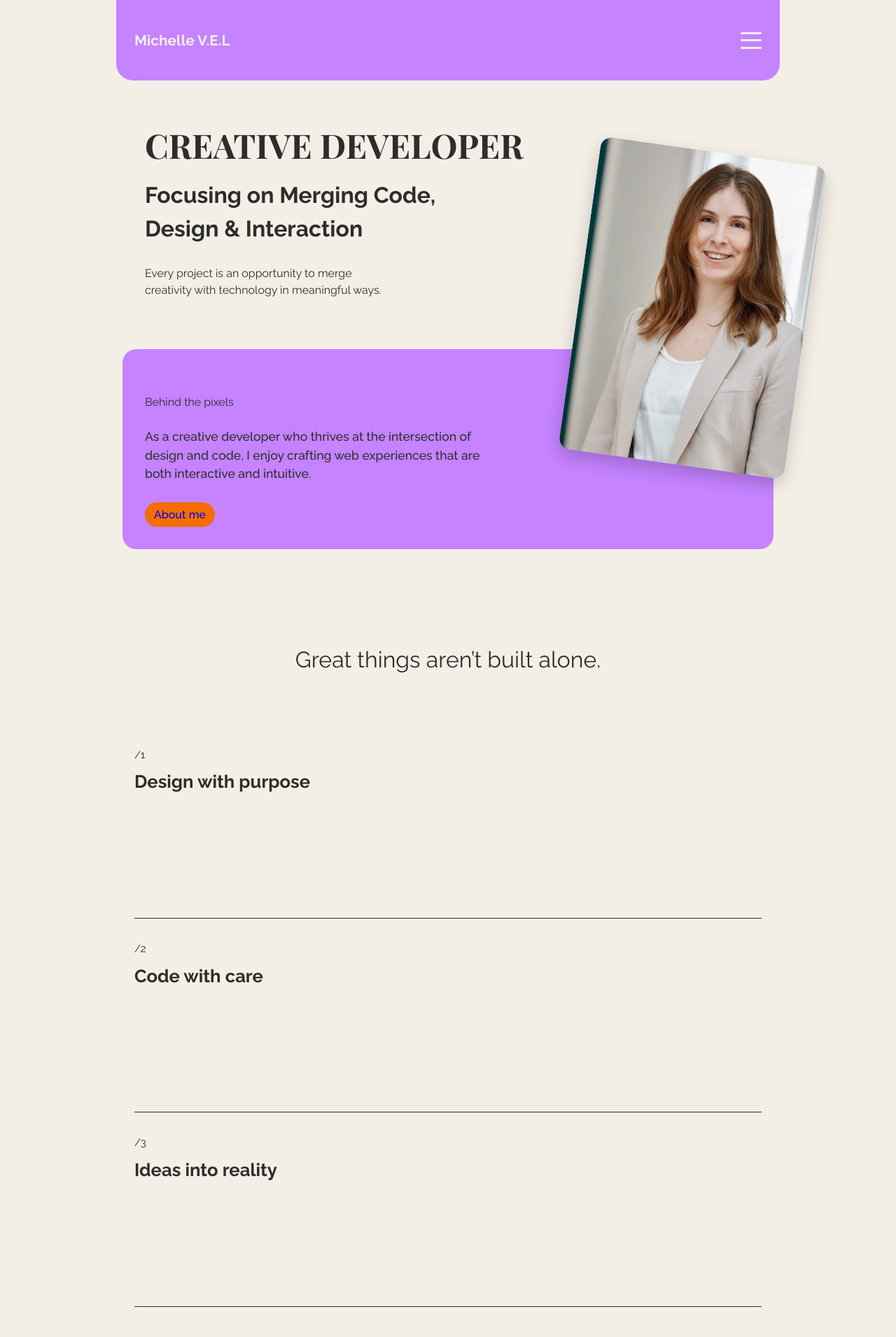
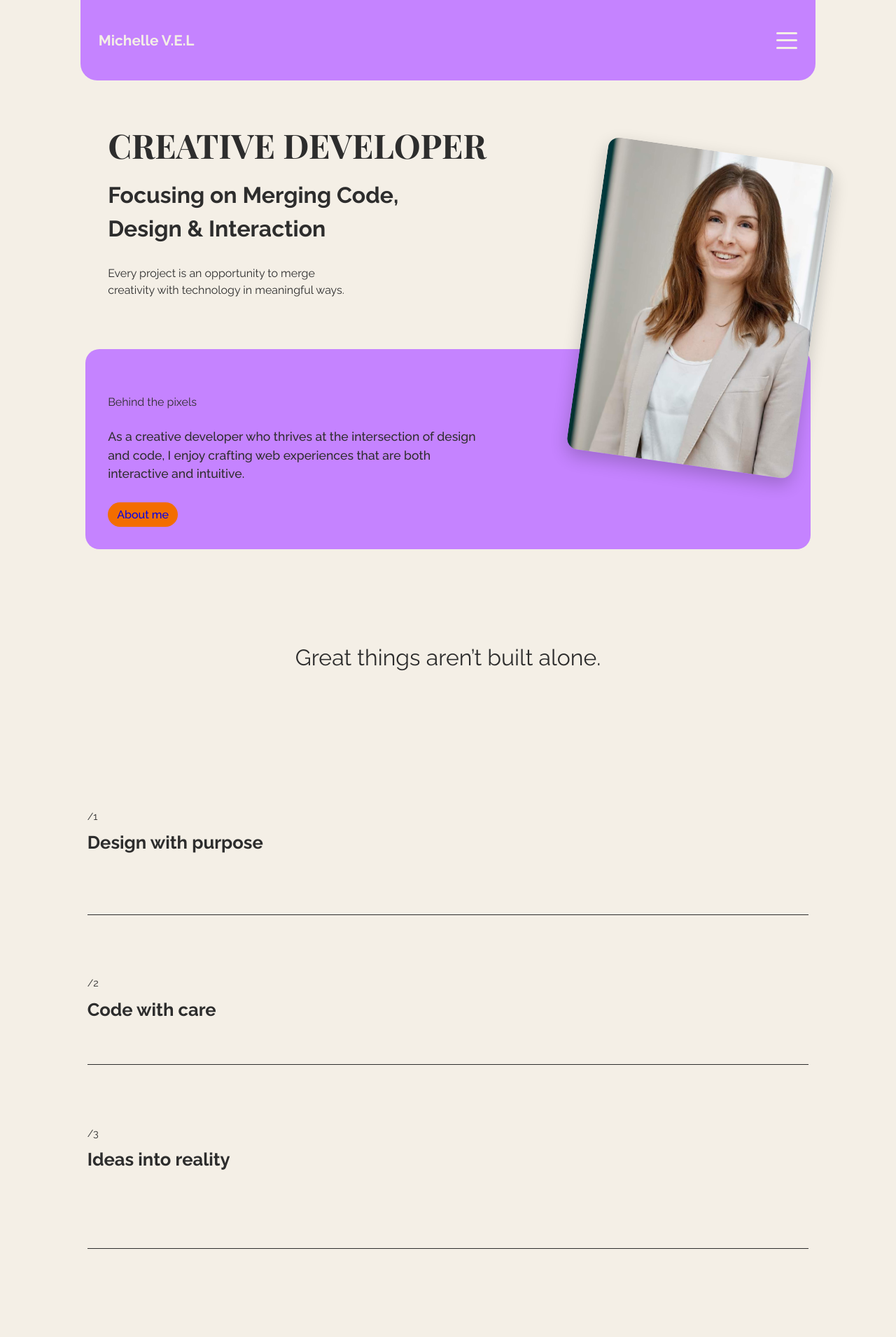
Before and after one commit to Enebye91/NewPortfolio, a React (Vite) app in the folder portfolio/: page / in a window 1280 px wide. Shown: the top 1911 px of the page at 70% size. Built offline with nearby package versions, Linux system fonts and the light colour scheme; a web font is replaced by a local one.

Commit message:
small changes landingpage

```diff
--- a/portfolio/src/index.css
+++ b/portfolio/src/index.css
@@ -22,6 +22,11 @@
   text-rendering: optimizeLegibility;
   -webkit-font-smoothing: antialiased;
   -moz-osx-font-smoothing: grayscale;
+
+  --content-max-width-mobile: 640px;
+  --content-max-width-tablet: 900px;
+  --content-max-width-desktop: 1100px;
+  --content-max-width-wide: 1200px;
 }
 
 h1 {
--- a/portfolio/src/styles/contact_section.css
+++ b/portfolio/src/styles/contact_section.css
@@ -1,5 +1,5 @@
 .section_wrapper {
-  background-color: var(--cream);
+  background-color: var(--pearlJam);
   min-height: 400px;
   display: flex;
   flex-direction: column;
@@ -14,7 +14,7 @@
   display: flex;
   justify-content: center;
   align-items: center;
-  background-color: var(--pearlJam);
+  background-color: var(--cream);
   box-shadow: 0px 10px 20px rgba(0, 0, 0, 0.1);
 }
 
@@ -44,7 +44,7 @@
   margin: 0;
   margin-bottom: 0.5rem;
   line-height: 1.2;
-  color: var(--DarkGreen);
+  color: var(--black);
   font-weight: bold;
 }
 
@@ -57,7 +57,7 @@
 .contact_button {
   width: 225px;
   height: 40px;
-  background-color: var(--purple);
+  background-color: var(--orange);
 }
 
 .contact_button a {
--- a/portfolio/src/styles/footer.css
+++ b/portfolio/src/styles/footer.css
@@ -3,6 +3,7 @@ footer {
   height: 300px;
   background-color: var(--pearlJam);
   color: var(--black);
+  font-size: 15px;
   display: flex;
   justify-content: center;
   align-items: center;
@@ -29,7 +30,8 @@ footer {
   text-align: start;
   margin: 0;
   padding: 0;
-  font: 0.8rem;
+  font-size: 15px;
+  /* font: 0.8rem; */
 }
 
 .container_div ul {
@@ -44,8 +46,8 @@ footer {
   margin: 0;
   padding: 0;
   text-decoration: none;
-  font-size: 1rem;
   color: var(--black);
+  font-size: 12px;
 }
 
 @media (min-width: 768px) {
@@ -57,7 +59,6 @@ footer {
     height: 100px;
     flex-direction: row;
     justify-content: center;
-    /* background-color: palegoldenrod; */
   }
 
   .container_div {
--- a/portfolio/src/styles/front_casestudies.css
+++ b/portfolio/src/styles/front_casestudies.css
@@ -43,7 +43,6 @@
   background-size: cover;
   height: 250px;
   width: 90%;
-  max-width: 700px;
   aspect-ratio: 16 / 9;
   border-radius: 12px;
   display: flex;
@@ -86,7 +85,6 @@
 
 .case_item {
   opacity: 0;
-  min-width: 60px;
   max-width: 150px;
   height: 35px;
   padding: 2px 14px;
@@ -139,7 +137,7 @@
     display: grid;
     grid-template-columns: repeat(15, 1fr);
     grid-template-rows: repeat(4, 1fr);
-    width: 80%;
+    width: 85%;
     margin-bottom: 2vh;
   }
 
@@ -153,7 +151,7 @@
   }
 
   .case_container {
-    min-height: 300px;
+    height: 250px;
   }
 }
 
@@ -164,7 +162,7 @@
     justify-content: space-between;
   }
   .frontcase_container {
-    width: 75%;
+    width: 80%;
   }
 
   .case_container {
@@ -174,11 +172,19 @@
 
 @media (min-width: 1280px) {
   .frontcase_container {
-    width: 70%;
-    margin-top: 10vh;
+    margin: 0vh 0vh 5vh 1vh;
   }
 
   .case_wrapper {
     width: 65%;
   }
 }
+
+@media (min-width: 1400px) {
+  .frontcase_container {
+    width: 60%;
+  }
+  .case_wrapper {
+    width: 60%;
+  }
+}
--- a/portfolio/src/styles/hero_section.css
+++ b/portfolio/src/styles/hero_section.css
@@ -77,6 +77,9 @@
   .Hero_wrapper {
     position: relative;
     grid-template-columns: repeat(15, 1fr);
+
+    max-width: 900px;
+    margin-inline: auto;
   }
 
   .Hero_text_container {
@@ -115,14 +118,18 @@
   }
 
   .note_container {
-    grid-column: 3/14;
+    grid-column: 3 / 14;
     grid-row: 5;
   }
 }
 
 @media (min-width: 1024px) {
+  .Hero_wrapper {
+    max-width: 1100px;
+  }
+
   .Hero_text_container {
-    grid-column: 3 / 12;
+    grid-column: 2 / 12;
   }
 
   .Hero_img_container {
@@ -131,26 +138,34 @@
   }
 
   .Hero_CTA_container {
-    grid-column: 3 / 15;
+    grid-column: 2 / 15;
   }
 }
 
 @media (min-width: 1280px) {
+  .Hero_wrapper {
+    max-width: 1200px;
+  }
+
   .Hero_img_container {
     top: 100px;
-    right: 10%;
+    right: clamp(3rem, 6vw, 8rem);
     height: 450px;
     width: 325px;
   }
 
   .Hero_CTA_container {
-    grid-column: 3 / 14;
+    grid-column: 2 / 15;
   }
 }
 
 @media (min-width: 1600px) {
+  .Hero_wrapper {
+    max-width: 1400px;
+  }
+
   .Hero_img_container {
-    right: 25%;
+    right: clamp(6rem, 10vw, 12rem);
     height: 500px;
     width: 350px;
   }
--- a/portfolio/src/styles/navbar.css
+++ b/portfolio/src/styles/navbar.css
@@ -102,6 +102,30 @@
 
 @media (min-width: 1024px) {
   .navbar {
+    width: 80%;
+  }
+}
+
+@media (min-width: 1280px) {
+  .navbar {
+    width: 78%;
+  }
+}
+
+@media (min-width: 1320px) {
+  .navbar {
     width: 70%;
   }
 }
+
+@media (min-width: 1460px) {
+  .navbar {
+    width: 65%;
+  }
+}
+
+@media (min-width: 1500px) {
+  .navbar {
+    width: 60%;
+  }
+}
--- a/portfolio/src/styles/service.css
+++ b/portfolio/src/styles/service.css
@@ -3,26 +3,37 @@
   width: 100%;
   display: flex;
   justify-content: center;
-  padding: 2rem 0;
+  padding-block: clamp(2rem, 6vw, 6rem);
   position: relative;
-  overflow: visible;
 }
 
 .service_container {
-  width: 87%;
+  width: 100%;
+  max-width: 1200px;
+  margin-inline: auto;
+  padding-inline: clamp(1rem, 4vw, 3rem);
   display: flex;
   flex-direction: column;
-  gap: 2rem;
+  gap: clamp(1.5rem, 3vw, 3rem);
 }
 
 .service_box {
-  display: flex;
-  flex-direction: column;
-  height: 35vh;
-  border-bottom: 1px solid var(--black);
-  gap: 1rem;
+  display: grid;
+  grid-template-columns: 1fr;
+  position: relative;
   cursor: pointer;
-  position: relative;
+  padding-block: clamp(1.5rem, 4vw, 3rem);
+  padding-inline: clamp(1.5rem, 4vw, 3rem);
+}
+
+.service_box::after {
+  content: "";
+  position: absolute;
+  bottom: 0;
+  left: clamp(1.5rem, 4vw, 3rem);
+  right: clamp(1.5rem, 4vw, 3rem);
+  height: 1px;
+  background-color: var(--black);
 }
 
 .box {
@@ -32,19 +43,15 @@
 }
 
 .box span {
-  font-size: 15px;
+  font-size: 0.9rem;
 }
 
 .description_box {
   font-size: 1rem;
-  display: flex;
-  justify-content: end;
-  position: absolute;
-  top: 50%;
+  max-width: 40ch;
   opacity: 0;
   visibility: hidden;
-  transition: opacity 0.2s ease;
-  z-index: 1000;
+  transition: opacity 0.25s ease;
 }
 
 .service_box:hover .description_box {
@@ -53,46 +60,31 @@
 }
 
 @media (min-width: 768px) {
-  .service_container {
-    width: 85%;
-  }
-
   .service_box {
-    height: 20vh;
-    flex-direction: row;
-    align-items: flex-start;
-    gap: 2rem;
-  }
-
-  .box {
-    width: 50%;
+    grid-template-columns: 1fr 1fr;
+    align-items: start;
+    /* padding-inline: clamp(1.5rem, 4vw, 3rem); */
+    column-gap: clamp(2rem, 4vw, 6rem);
   }
 
   .description_box {
-    display: flex;
-    align-items: flex-start;
-    left: 20rem;
-    top: 10%;
+    justify-self: end;
+    align-self: start;
   }
 }
 
 @media (min-width: 1024px) {
   .service_container {
-    width: 75%;
-    height: 800px;
-  }
-
-  .service_box {
-    height: 50vh;
+    padding-inline: clamp(2rem, 6vw, 5rem);
   }
 
   .description_box {
-    left: 30rem;
+    font-size: 1.05rem;
   }
 }
 
-@media (min-width: 1280px) {
-  .service_container {
-    width: 70%;
+@media (min-width: 1440px) {
+  .description_box {
+    font-size: 1.1rem;
   }
 }
```
